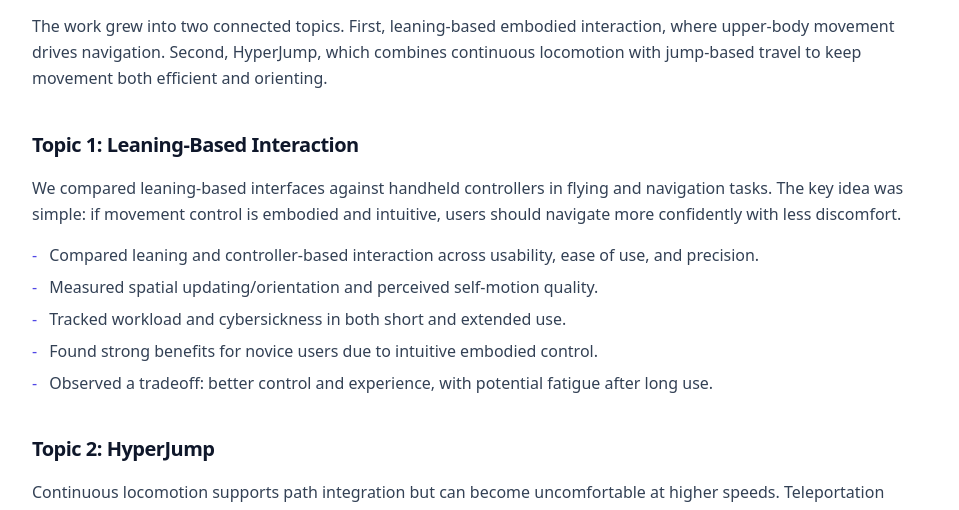
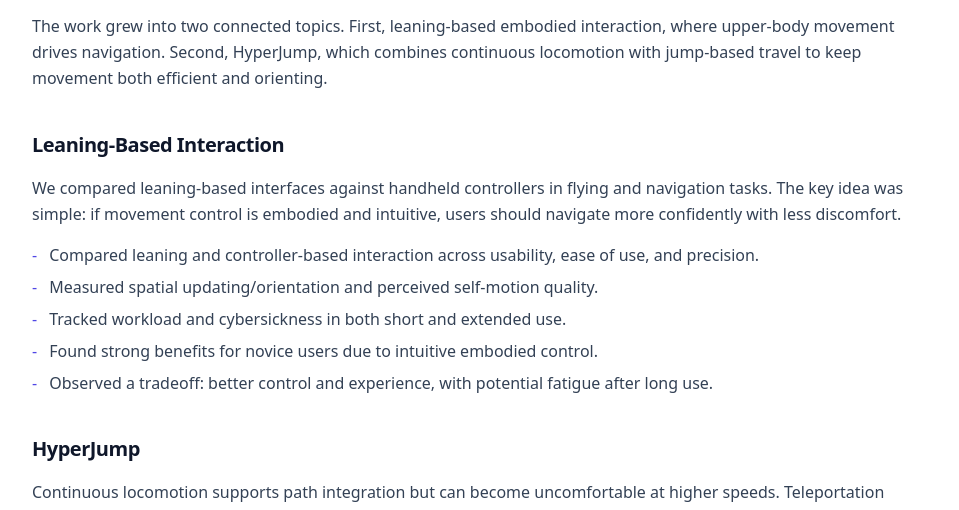
Before and after one commit to ashuadh7/ashuadh7.github.io, a React (Vite) app: page /projects/exploring-endless-worlds in a window 1280 px wide. Shown: the part 1080-1590 px from the top of the page, without its empty margins (160-1119 px from the left). Built offline with nearby package versions, Linux system fonts and the light colour scheme.

Commit message:
Minor changes to Exploring page

```diff
--- a/src/pages/projects/ExploringEndlessWorldsProjectPage.tsx
+++ b/src/pages/projects/ExploringEndlessWorldsProjectPage.tsx
@@ -122,7 +122,7 @@ export function ExploringEndlessWorldsProjectPage() {
         </section>
 
         <section className="space-y-4">
-          <h2 className="text-primary">Topic 1: Leaning-Based Interaction</h2>
+          <h2 className="text-primary">Leaning-Based Interaction</h2>
           <p className="text-secondary leading-relaxed">
             We compared leaning-based interfaces against handheld controllers in
             flying and navigation tasks. The key idea was simple: if movement
@@ -146,7 +146,7 @@ export function ExploringEndlessWorldsProjectPage() {
         </section>
 
         <section className="space-y-4">
-          <h2 className="text-primary">Topic 2: HyperJump</h2>
+          <h2 className="text-primary">HyperJump</h2>
           <p className="text-secondary leading-relaxed">
             Continuous locomotion supports path integration but can become
             uncomfortable at higher speeds. Teleportation enables fast travel but
```
